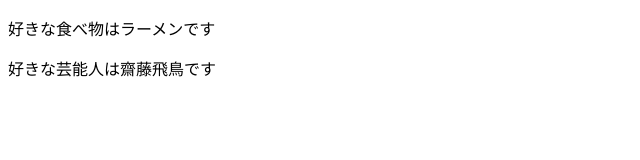
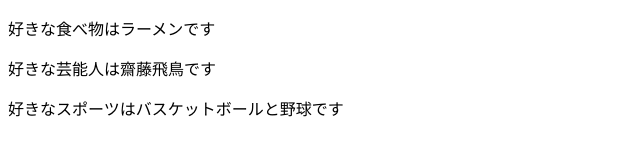
Before and after one commit to Skypeace8585/commmand_practice, a plain HTML site: page index.html in a window 1280 px wide. Shown: the whole page, without its empty margins (0-640 px from the left). Drawn offline with Linux system fonts and the light colour scheme.

Commit message:
好きなスポーツを追記＆修正

```diff
--- a/index.html
+++ b/index.html
@@ -4,5 +4,6 @@
 	<body>
 		<p>好きな食べ物はラーメンです</p>
 		<p>好きな芸能人は齋藤飛鳥です</p>
+		<p>好きなスポーツはバスケットボールと野球です</p>
 	</body>
 </html>
```
